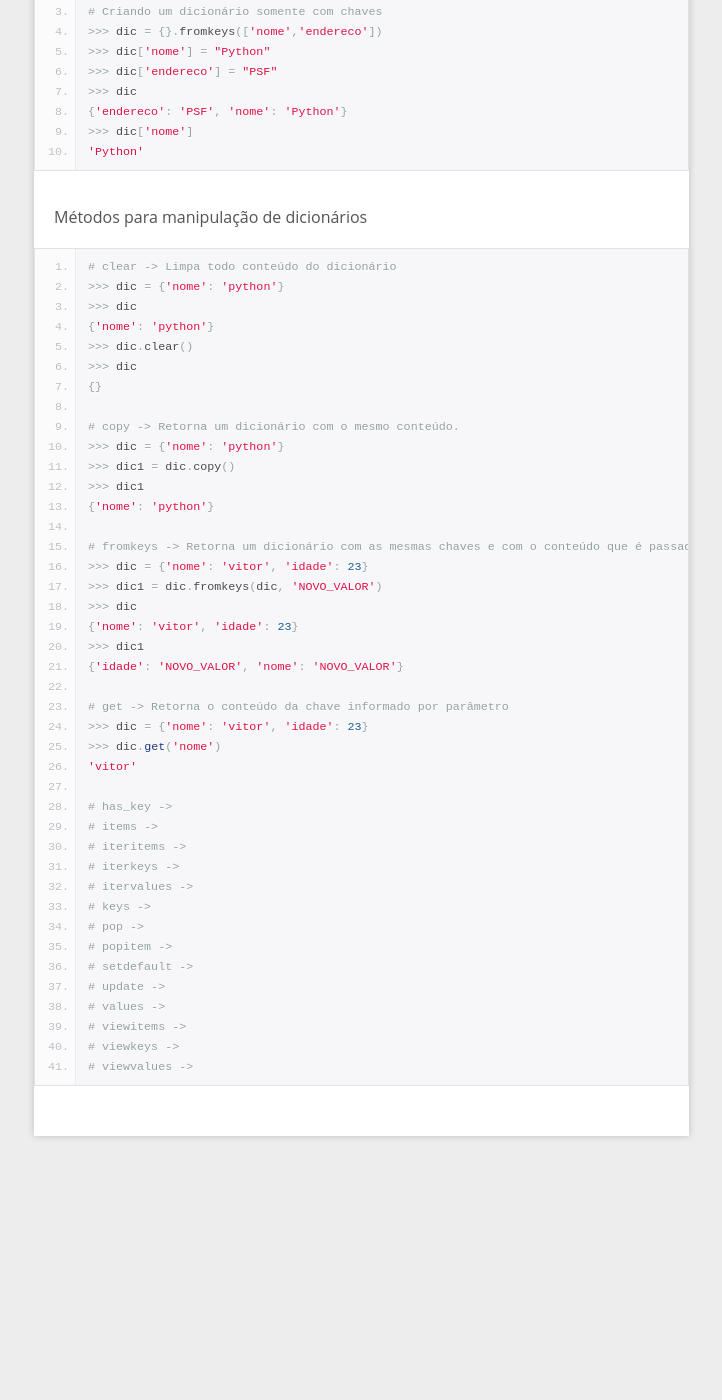
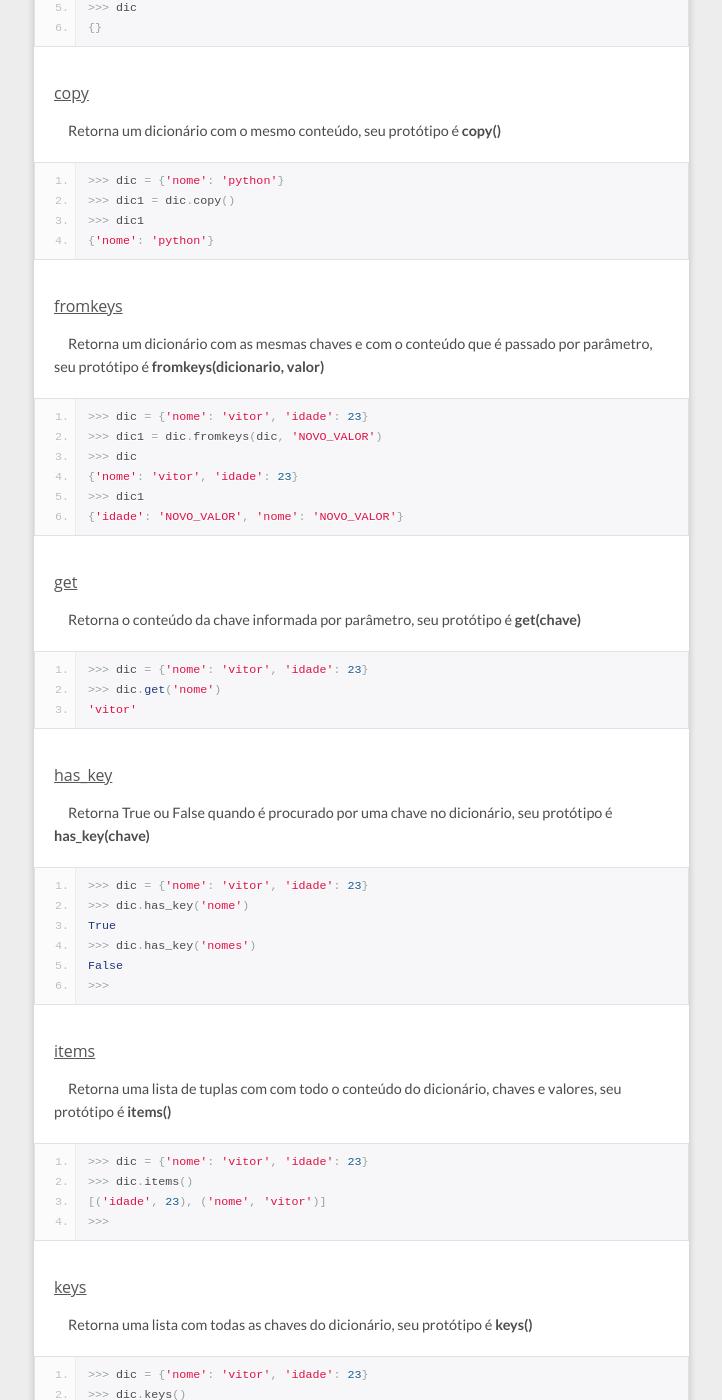
Before and after one commit to vitoratair/vitoratair.github.io, a Jekyll site: the page built from handbook/python/tipos-dados.html, in a window 1280 px wide and 1400 px high, scrolled down 5508 px. Shown: the whole window, without its empty margins (401-1123 px from the left). Built offline with Jekyll 4.4.1, drawn with Linux system fonts in a browser that asks for light colours; nearby versions of some CDN libraries; Markdown is read by kramdown in place of the engine named in the settings; before the commit the page ends 6714 px from its top, so only the background shows below that; some of the changed text lies outside the part shown.

Commit message:
adicionado exemplos sobre python - dicionários

```diff
--- a/handbook/python/tipos-dados.html
+++ b/handbook/python/tipos-dados.html
@@ -31,9 +31,17 @@ var = 19
 		Por trás,  o python cria um objeto integer e designa a variável para fazer referência para o novo objeto, e a mágica é, por ser uma linguagem de tipagem dinâmica, é possível atribuir valores de outros tipos na mesma variável no mesmo módulo que python irá alterar o objeto para o tipo necessário sem necessidade de interferência do programador.
 	</p>
 
-	<p align="center">
-		<img src="/assets/img/type-var-python.png" alt="">
-	</p>
+<pre class="lang-python prettyprint linenums">
+>>> var = 10
+>>> type(var)
+int
+>>> var = 10.10
+>>> type(var)
+float
+>>> var = 'Dez'
+>>> type(var)
+str
+</pre>
 
 	<h1>Operadores aritméticos</h1>
 	<br>
@@ -42,18 +50,11 @@ var = 19
 		<img src="/assets/img/operadores.png" alt="">
 	</p>
 
-	<h1>Operações bit-a-bit</h1>
-	<br>
-
-	<p align="center">
-		<img src="/assets/img/bit-a-bit.png" alt="">
-	</p>
-
 	<h1>Tipos de dados de alto nível</h1>
 	<br>
 
 	<p>
-		Não é possível aprender programar em python sem conhecer seus tipos de dados de alto nível, neste post será apresentado três deles.
+		Não é possível aprender programar em python sem conhecer seus tipos de dados de alto nível, abaixo será apresentado três deles.
 	</p>
 
 	<h2>Listas</h2>
@@ -305,48 +306,171 @@ var = 19
 
 	<h4>Métodos para manipulação de dicionários</h4>
 
-	<pre class="lang-python prettyprint linenums">
-# clear -> Limpa todo conteúdo do dicionário
+	<p>
+		<h4><u>clear</u></h4>
+	</p>
+
+	<p>
+		&nbsp;&nbsp;&nbsp;&nbsp;
+		Limpa todo conteúdo do dicionário, inclusive as chaves, seu protótipo é <b>clear()</b>
+	</p>
+
+<pre class="lang-python prettyprint linenums">
 >>> dic = {'nome': 'python'}
 >>> dic
 {'nome': 'python'}
 >>> dic.clear()
 >>> dic
 {}
+</pre>
 
-# copy -> Retorna um dicionário com o mesmo conteúdo.
+	<p>
+		<h4><u>copy</u></h4>
+	</p>
+
+	<p>
+		&nbsp;&nbsp;&nbsp;&nbsp;
+		Retorna um dicionário com o mesmo conteúdo, seu protótipo é <b>copy()</b>
+	</p>
+
+<pre class="lang-python prettyprint linenums">
 >>> dic = {'nome': 'python'}
 >>> dic1 = dic.copy()
 >>> dic1
 {'nome': 'python'}
+</pre>
 
-# fromkeys -> Retorna um dicionário com as mesmas chaves e com o conteúdo que é passado por parâmetro.
+
+	<p>
+		<h4><u>fromkeys</u></h4>
+	</p>
+
+	<p>
+		&nbsp;&nbsp;&nbsp;&nbsp;
+		Retorna um dicionário com as mesmas chaves e com o conteúdo que é passado por parâmetro,
+		seu protótipo é <b>fromkeys(dicionario, valor)</b>
+	</p>
+
+<pre class="lang-python prettyprint linenums">
 >>> dic = {'nome': 'vitor', 'idade': 23}
 >>> dic1 = dic.fromkeys(dic, 'NOVO_VALOR')
 >>> dic
 {'nome': 'vitor', 'idade': 23}
 >>> dic1
 {'idade': 'NOVO_VALOR', 'nome': 'NOVO_VALOR'}
+</pre>
 
-# get -> Retorna o conteúdo da chave informado por parâmetro
+	<p>
+		<h4><u>get</u></h4>
+	</p>
+
+	<p>
+		&nbsp;&nbsp;&nbsp;&nbsp;
+		Retorna o conteúdo da chave informada por parâmetro, seu protótipo é <b>get(chave)</b>
+	</p>
+
+<pre class="lang-python prettyprint linenums">
 >>> dic = {'nome': 'vitor', 'idade': 23}
 >>> dic.get('nome')
 'vitor'
+</pre>
 
-# has_key ->
-# items ->
-# iteritems ->
-# iterkeys ->
-# itervalues ->
-# keys ->
-# pop ->
-# popitem ->
-# setdefault ->
-# update ->
-# values ->
-# viewitems ->
-# viewkeys ->
-# viewvalues ->
+	<p>
+		<h4><u>has_key</u></h4>
+	</p>
+
+	<p>
+		&nbsp;&nbsp;&nbsp;&nbsp;
+		Retorna True ou False quando é procurado por uma chave no dicionário, seu protótipo é <b>has_key(chave)</b>
+	</p>
+
+<pre class="lang-python prettyprint linenums">
+>>> dic = {'nome': 'vitor', 'idade': 23}
+>>> dic.has_key('nome')
+True
+>>> dic.has_key('nomes')
+False
+>>>
+</pre>
+
+	<p>
+		<h4><u>items</u></h4>
+	</p>
+
+	<p>
+		&nbsp;&nbsp;&nbsp;&nbsp;
+		Retorna uma lista de tuplas com com todo o conteúdo do dicionário, chaves e valores, seu protótipo é <b>items()</b>
+	</p>
+
+<pre class="lang-python prettyprint linenums">
+>>> dic = {'nome': 'vitor', 'idade': 23}
+>>> dic.items()
+[('idade', 23), ('nome', 'vitor')]
+>>>
+</pre>
+
+	<p>
+		<h4><u>keys</u></h4>
+	</p>
+
+	<p>
+		&nbsp;&nbsp;&nbsp;&nbsp;
+		Retorna uma lista com todas as chaves do dicionário, seu protótipo é <b>keys()</b>
+	</p>
+
+<pre class="lang-python prettyprint linenums">
+>>> dic = {'nome': 'vitor', 'idade': 23}
+>>> dic.keys()
+['idade', 'nome']
+</pre>
+
+	<p>
+		<h4><u>values</u></h4>
+	</p>
+
+	<p>
+		&nbsp;&nbsp;&nbsp;&nbsp;
+		Retorna uma lista com todas os conteúdos de chaves do dicionário, seu protótipo é <b>values()</b>
+	</p>
+
+<pre class="lang-python prettyprint linenums">
+>>> dic = {'nome': 'vitor', 'idade': 23}
+>>> dic.values()
+[23, 'vitor']
+</pre>
+
+	<p>
+		<h4><u>pop</u></h4>
+	</p>
+
+	<p>
+		&nbsp;&nbsp;&nbsp;&nbsp;
+		Retorna o conteúdo da chave, e exclui o par chave:valor do dicionário, seu protótipo é <b>pop(chave)</b>
+	</p>
+
+<pre class="lang-python prettyprint linenums">
+>>> dic = {'nome': 'vitor', 'idade': 23}
+>>> dic.pop('idade')
+23
+>>> dic
+{'nome': 'vitor'}
+</pre>
+
+	<p>
+		<h4><u>popitem</u></h4>
+	</p>
+
+	<p>
+		&nbsp;&nbsp;&nbsp;&nbsp;
+		Busca uma chave aleatória no dicionário, retorna seu conteúdo e exclui o par chave:valor do dicionário, seu protótipo é <b>popitem()</b>
+	</p>
+
+<pre class="lang-python prettyprint linenums">
+>>> dic = {'nome': 'vitor', 'idade': 23, 'curso': 'computação'}
+>>> dic.popitem()
+('idade', 23)
+>>> dic
+{'curso': 'computação', 'nome': 'vitor'}
 </pre>
 
 </article>
```
